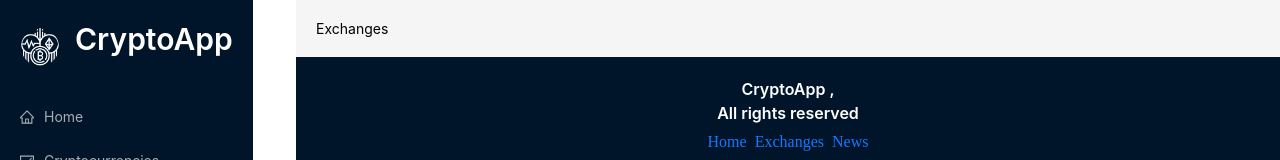
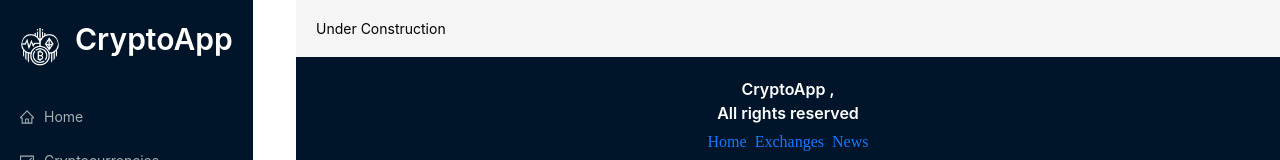
Before and after one commit to thomasweigert91/CryptoApp, a React (Create React App) app in the folder cryptoapp/: page /exchanges in a window 1280 px wide. Shown: the top 160 px of the page. Built offline with nearby package versions, Linux system fonts and the light colour scheme.

Commit message:
Update Exchanges.jsx

```diff
--- a/cryptoapp/src/components/Exchanges.jsx
+++ b/cryptoapp/src/components/Exchanges.jsx
@@ -2,7 +2,7 @@ import React from 'react'
 
 const Exchanges = () => {
   return (
-    <div>Exchanges</div>
+    <div>Under Construction</div>
   )
 }
 
```
